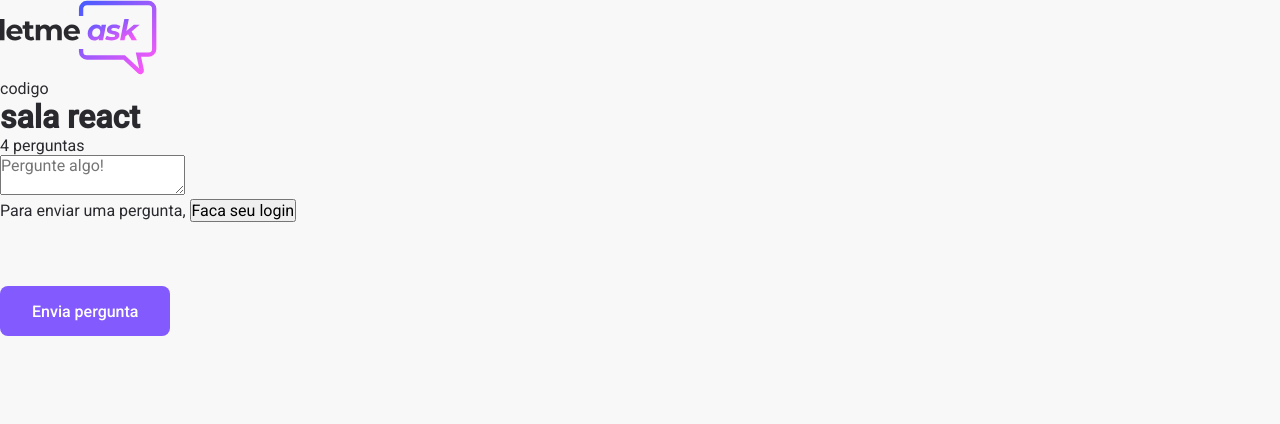
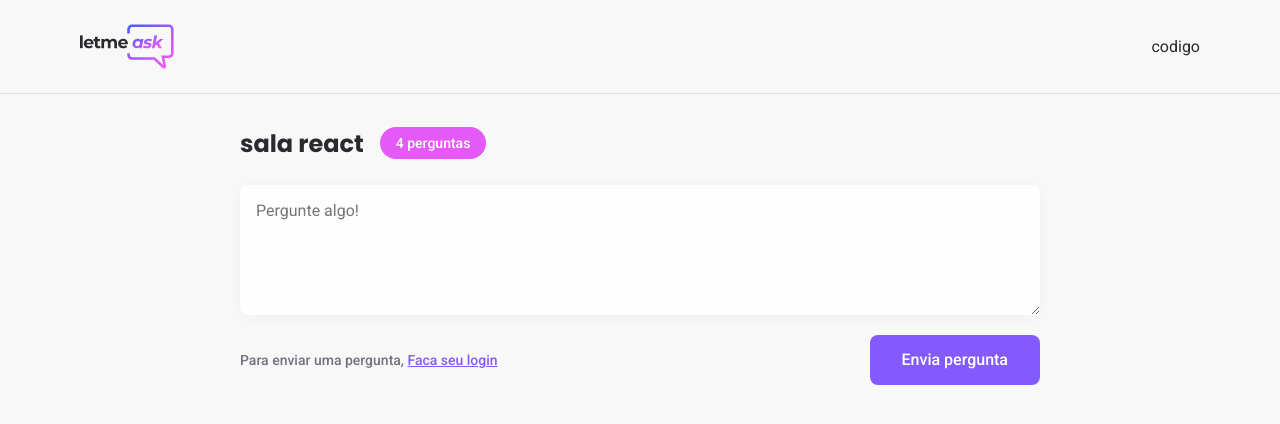
Before and after one commit to PatrickMoraisN/letmeask-nlw, a React (Create React App) app: page /rooms/1 in a window 1280 px wide. Shown: the top 424 px of the page. Built offline with nearby package versions, Linux system fonts and the light colour scheme; no server answers.

Commit message:
letmeask - Room / first css

```diff
--- a/src/pages/Home.tsx
+++ b/src/pages/Home.tsx
@@ -64,7 +64,7 @@
             <span>Cria sua sala com o google</span>
           </button>
           <div className="separator">ou entre em uma sala</div>
-          <form action="">
+          <form onSubmit={handleJoinRoom}>
             <input
               type="text"
               placeholder="Código da sala"
--- a/src/pages/Room.tsx
+++ b/src/pages/Room.tsx
@@ -1,6 +1,7 @@
 import React from "react";
 import imgLogo from "../assets/images/logo.svg";
 import Button from "../components/Button";
+import '../styles/room.scss'
 
 const Room = () => {
   return (
--- a/src/styles/button.scss
+++ b/src/styles/button.scss
@@ -1,6 +1,5 @@
 .button {
   position: relative;
-  margin-top: 64px;
   height: 50px;
   border-radius: 8px;
   font-weight: 500;
--- /dev/null
+++ b/src/styles/room.scss
@@ -0,0 +1,80 @@
+#page-room {
+  header {
+    padding: 24px;
+    border-bottom: 1px solid #e2e2e2;
+
+    .content {
+      max-width: 1120px;
+      margin: 0 auto;
+      display: flex;
+      justify-content: space-between;
+      align-items: center;
+
+      > img {
+        max-height: 45px;
+      }
+    }
+  }
+
+  main {
+    max-width: 800px;
+    margin: 0 auto;
+
+    .room-title {
+      margin: 32px 0 24px;
+      display: flex;
+      align-items: center;
+
+      h1 {
+        font-family: Poppins, sans-serif;
+        font-size: 24px;
+        color: #29292e;
+      }
+
+      span {
+        margin-left: 16px;
+        background: #e559f9;
+        border-radius: 1999px;
+        padding: 8px 16px;
+        color: #fff;
+        font-weight: 500;
+        font-size: 14px;
+      }
+    }
+
+    form {
+      textarea {
+        width: 100%;
+        border: 0;
+        padding: 16px;
+        border-radius: 8px;
+        background: #fefefe;
+        box-shadow: 0 2px 12px rgba($color: #000000, $alpha: 0.04);
+        resize: vertical;
+        min-height: 130px;
+      }
+
+      .form-footer {
+        display: flex;
+        justify-content: space-between;
+        align-items: center;
+        margin-top: 16px;
+
+        span {
+          font-size: 14px;
+          color: #737380;
+          font-weight: 500;
+
+          button {
+            background: transparent;
+            border: 0;
+            color: #835afd;
+            text-decoration: underline;
+            font-size: 14px;
+            font-weight: 500;
+          }
+        }
+      }
+    }
+  }
+}
```
